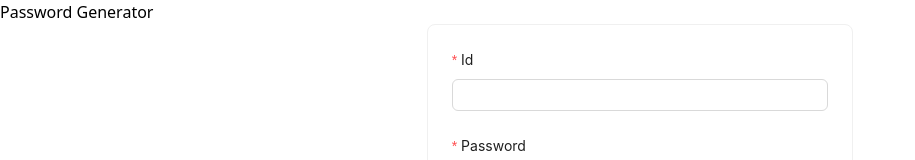
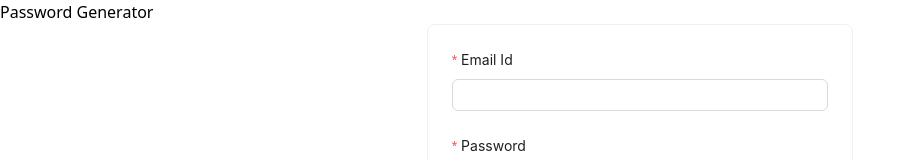
Before and after one commit to msaadnanil18/Password-save-generate-full-stack-, a React (Vite) app: page / in a window 1280 px wide. Shown: the top 160 px of the page, without its empty margins (0-915 px from the left). Built offline with nearby package versions, Linux system fonts and the light colour scheme.

Commit message:
add google auth

```diff
--- a/src/components/GoogleAuth.jsx
+++ b/src/components/GoogleAuth.jsx
@@ -11,17 +11,18 @@ const GoogleAuth = () => {
 
    return(
         <>
-       <Row>
-         <Col span={8}></Col>
-        <Col sm={24} md={12} lg={8} >
-         <Card
+    <Row>
+    <Col span={8}></Col>
+    <Col sm={24} md={12} lg={8} >
+     <Card
         hoverable
-        className="md:mt-20"
+        className="md:mt-10 w-96 p-4 "
        >
            <Form
            layout="vertical"
+           className="w-full h-full"
            >
-            <Form.Item name='idName' label='Id' rules={[{required:true , message:"Please Enter Id"}]}  >
+            <Form.Item name='emailID' label='Email Id' rules={[{required:true , message:"Please Enter Email Id"}]}  >
                 <Input />
             </Form.Item>
             <Form.Item name='passName' label='Password' rules={[{required:true , message:'Please enter password'}]} >
--- a/src/components/PasswordGen.jsx
+++ b/src/components/PasswordGen.jsx
@@ -52,8 +52,7 @@ form.setFieldsValue({
  return (
     <>
  <div className=' float-right mx-5 ' >
-
-     <Card
+   <Card
     className=' p-4 w-96'
     hoverable
    >
```
